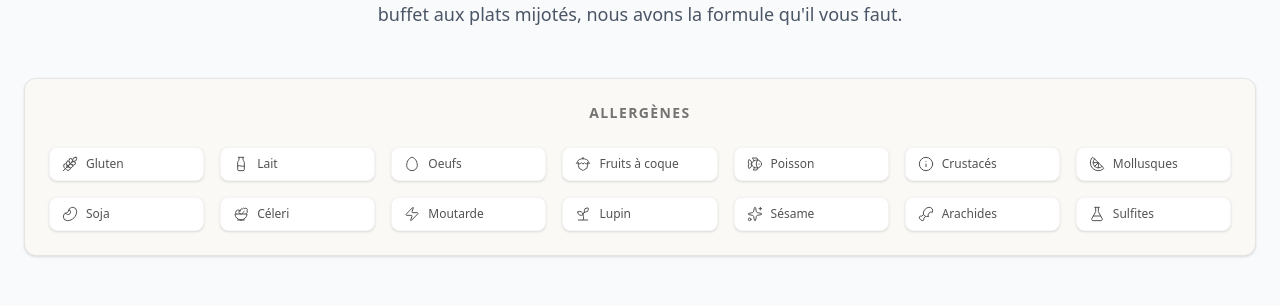
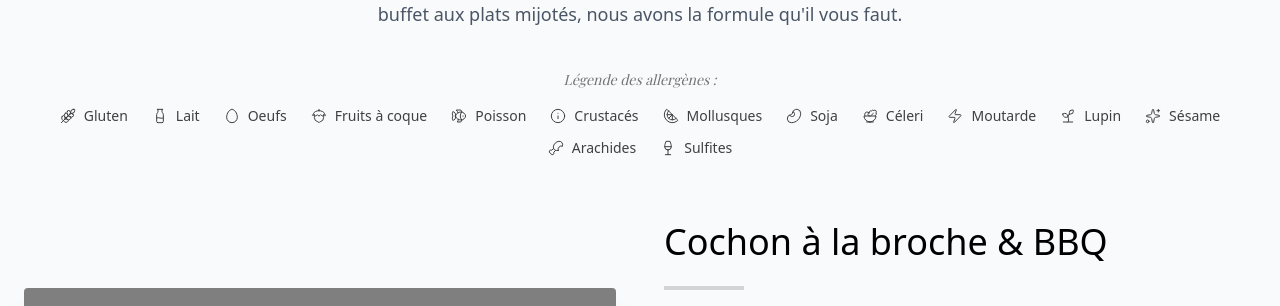
Before and after one commit to FlorianMeganck/traiteur-compere, a Next.js app: page /formules in a window 1280 px wide. Shown: the part 241-547 px from the top of the page. Built offline with nearby package versions, Linux system fonts and the light colour scheme; grey boxes are pictures that could not be loaded; a web font is replaced by a local one.

Commit message:
dispo allergenes

```diff
--- a/app/formules/page.tsx
+++ b/app/formules/page.tsx
@@ -2,7 +2,7 @@
 
 import Image from "next/image";
 import { motion } from "framer-motion";
-import { Wheat, Milk, Egg, Nut, Fish, Bean, Salad, Info, Zap, Sprout, Sparkles, Drumstick, FlaskConical, Citrus } from "lucide-react";
+import { Wheat, Milk, Egg, Nut, Fish, Bean, Salad, Info, Zap, Sprout, Sparkles, Drumstick, Wine, Citrus } from "lucide-react";
 
 // --- DATA ---
 const FORMULES = [
@@ -90,7 +90,7 @@ const ALLERGEN_ICONS = {
     lupin: { icon: Sprout, label: "Lupin" }, // Sprout
     sesame: { icon: Sparkles, label: "Sésame" },
     arachide: { icon: Drumstick, label: "Arachides" }, // Drumstick
-    sulfite: { icon: FlaskConical, label: "Sulfites" }, // FlaskConical
+    sulfite: { icon: Wine, label: "Sulfites" }, // Wine
 };
 
 export default function Formules() {
@@ -108,12 +108,12 @@ export default function Formules() {
 
                     {/* ALLERGEN LEGEND */}
                     {/* ALLERGEN LEGEND */}
-                    <div className="mt-12 p-6 bg-[#FAF9F6] rounded-xl shadow-sm border border-neutral-200">
-                        <h3 className="text-center text-sm font-bold uppercase tracking-widest text-neutral-500 mb-6">Allergènes</h3>
-                        <div className="grid grid-cols-2 md:grid-cols-4 lg:grid-cols-7 gap-4">
+                    <div className="mt-10 mb-8 text-center">
+                        <p className="text-sm font-serif italic text-neutral-500 mb-4">Légende des allergènes :</p>
+                        <div className="flex flex-wrap justify-center gap-x-6 gap-y-3">
                             {Object.entries(ALLERGEN_ICONS).map(([key, { icon: Icon, label }]) => (
-                                <div key={key} className="flex items-center gap-2 justify-center md:justify-start text-neutral-600 text-xs font-medium bg-white px-3 py-2 rounded-lg border border-neutral-100 shadow-sm">
-                                    <Icon size={16} className="text-neutral-600" strokeWidth={1.5} />
+                                <div key={key} className="flex items-center gap-2 text-neutral-700 text-sm font-medium">
+                                    <Icon size={16} strokeWidth={1.5} />
                                     <span>{label}</span>
                                 </div>
                             ))}
```
